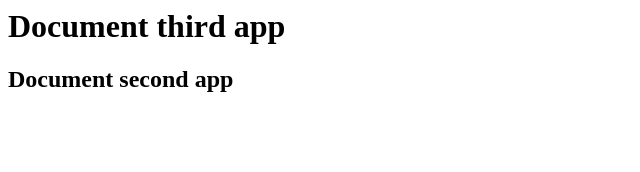
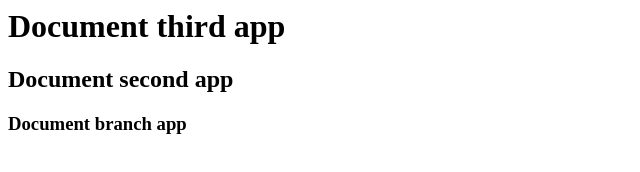
Before and after one commit to beersheva2021AlexanderGavrilov/frontend, a plain HTML site: page index.html in a window 1280 px wide. Shown: the whole page, without its empty margins (0-640 px from the left). Drawn offline with Linux system fonts and the light colour scheme.

Commit message:
homework commit

```diff
--- a/index.html
+++ b/index.html
@@ -10,6 +10,7 @@
 <body>
     <h1>Document third app</h1>
     <h2>Document second app</h2>
+    <h3>Document branch app</h3>
 </body>
 
 </html>
```
